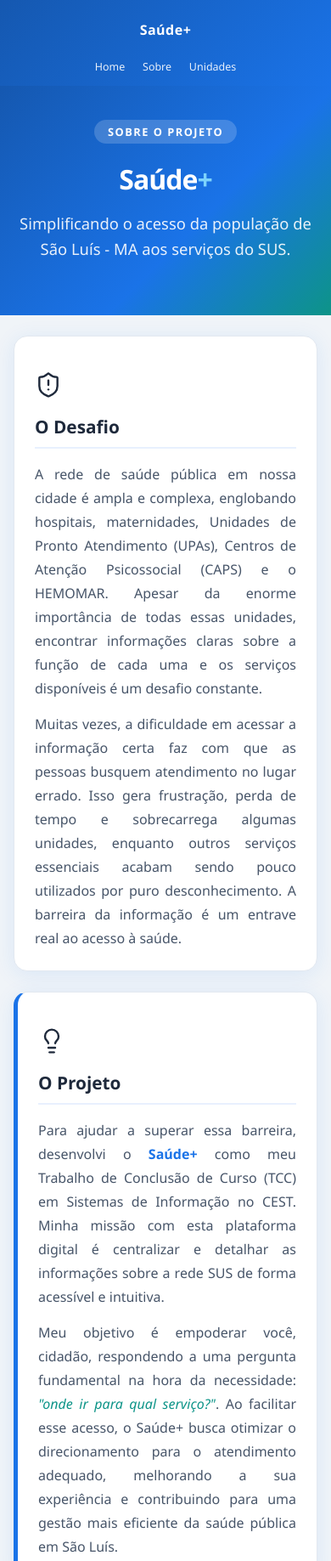
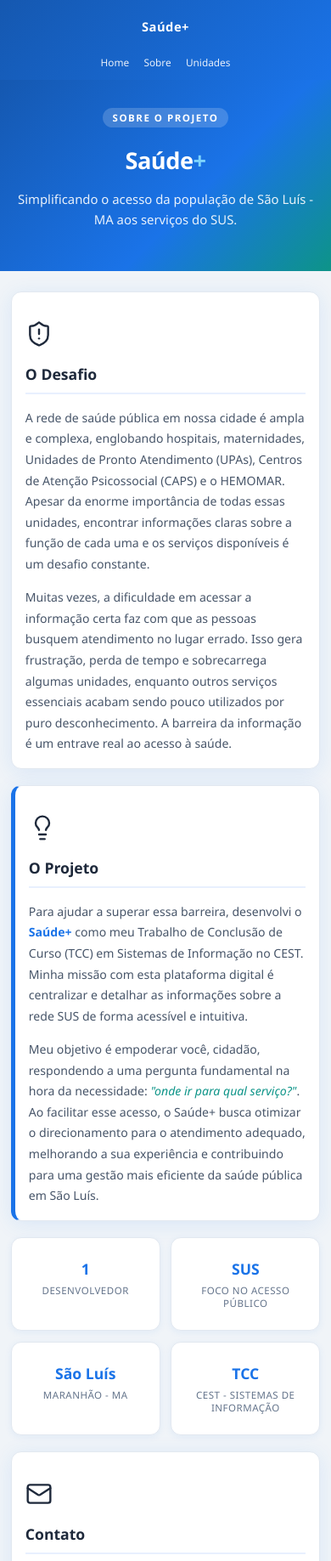
Before and after one commit to Felgosito/TCC, a website: page public/sobre.html in a window 390 px wide. Shown: the top 1837 px of the page at 85% size. Drawn offline with nearby package versions, Linux system fonts and the light colour scheme.

Commit message:
responsividade

```diff
--- a/public/css/global.css
+++ b/public/css/global.css
@@ -278,18 +278,69 @@ nav ul li a.active {
   }
 }
 
-@media (max-width: 480px) {
+@media (max-width: 600px) {
+  header {
+    padding: 0.7rem 0.8rem;
+  }
+
   .logo img {
-    width: 36px;
-    height: 36px;
+    width: 38px;
+    height: 38px;
   }
 
   .logo h1 {
     font-size: 1rem;
   }
 
+  nav ul {
+    gap: 0.2rem;
+  }
+
   nav ul li a {
-    font-size: 0.78rem;
-    padding: 4px 8px;
+    font-size: 0.79rem;
+    padding: 5px 9px;
+  }
+
+  .footer-container {
+    gap: 1.2rem;
+  }
+
+  .footer {
+    padding: 1.5rem 1rem 0;
+  }
+
+  .footer-bottom,
+  .footer-fonte {
+    font-size: 0.75rem;
+    padding: 0.8rem 0.8rem;
   }
 }
+
+@media (max-width: 480px) {
+  .logo img {
+    width: 32px;
+    height: 32px;
+  }
+
+  .logo h1 {
+    font-size: 0.92rem;
+  }
+
+  nav ul li a {
+    font-size: 0.74rem;
+    padding: 4px 7px;
+  }
+
+  .footer-links h4,
+  .footer-contato h4 {
+    font-size: 0.78rem;
+  }
+
+  .footer-email {
+    font-size: 0.82rem;
+  }
+
+  .footer-info {
+    font-size: 0.76rem;
+  }
+}
--- a/public/css/sobre.css
+++ b/public/css/sobre.css
@@ -167,14 +167,109 @@ main {
 
 /* ===== RESPONSIVO ===== */
 @media (max-width: 768px) {
-    .sobre-hero { padding: 2.5rem 1.2rem 4rem; }
-    .sobre-hero h1 { font-size: 2.5rem; }
-    .sobre-container { margin: 1.5rem 0 2rem; padding: 0 1rem; }
-    .sobre-card { flex-direction: column; gap: 1rem; padding: 1.5rem; }
-    .sobre-stats { grid-template-columns: repeat(2, 1fr); }
+  .sobre-hero {
+    padding: 2.5rem 1.2rem 4rem;
+  }
+
+  .sobre-hero h1 {
+    font-size: 2.5rem;
+  }
+
+  .sobre-hero p {
+    font-size: 1rem;
+  }
+
+  .sobre-container {
+    margin: 1.5rem 0 2rem;
+    padding: 0 1rem;
+  }
+
+  .sobre-card {
+    flex-direction: column;
+    gap: 1rem;
+    padding: 1.5rem;
+  }
+
+  .sobre-stats {
+    grid-template-columns: repeat(2, 1fr);
+  }
+}
+
+@media (max-width: 600px) {
+  .sobre-hero {
+    padding: 2rem 1rem 3rem;
+  }
+
+  .sobre-hero h1 {
+    font-size: 2rem;
+    letter-spacing: -0.5px;
+  }
+
+  .sobre-hero p {
+    font-size: 0.93rem;
+  }
+
+  .sobre-tag {
+    font-size: 0.72rem;
+    padding: 4px 12px;
+  }
+
+  .sobre-container {
+    padding: 0 0.8rem;
+    gap: 1.2rem;
+  }
+
+  .sobre-card {
+    padding: 1.2rem;
+    border-radius: 12px;
+  }
+
+  .sobre-card-body h2 {
+    font-size: 1.1rem;
+  }
+
+  .sobre-card-body p {
+    font-size: 0.92rem;
+  }
+
+  .sobre-stats {
+    grid-template-columns: repeat(2, 1fr);
+    gap: 0.8rem;
+  }
+
+  .stat-numero {
+    font-size: 1.2rem;
+  }
+
+  .stat-label {
+    font-size: 0.72rem;
+  }
+
+  .sobre-email-btn {
+    font-size: 0.88rem;
+    padding: 0.65rem 1.2rem;
+  }
 }
 
 @media (max-width: 480px) {
-    .sobre-hero h1 { font-size: 2rem; }
-    .stat-numero { font-size: 1.1rem; }
+  .sobre-hero h1 {
+    font-size: 1.7rem;
+  }
+
+  .sobre-stats {
+    grid-template-columns: repeat(2, 1fr);
+  }
+
+  .stat-numero {
+    font-size: 1.1rem;
+  }
+
+  .sobre-card {
+    padding: 1rem;
+  }
+
+  .sobre-card-body p {
+    font-size: 0.88rem;
+    text-align: left;
+  }
 }
```
Also changed, not shown: public/css/home.css (+95 -47 lines), public/css/unidades.css (+145 -5 lines).
